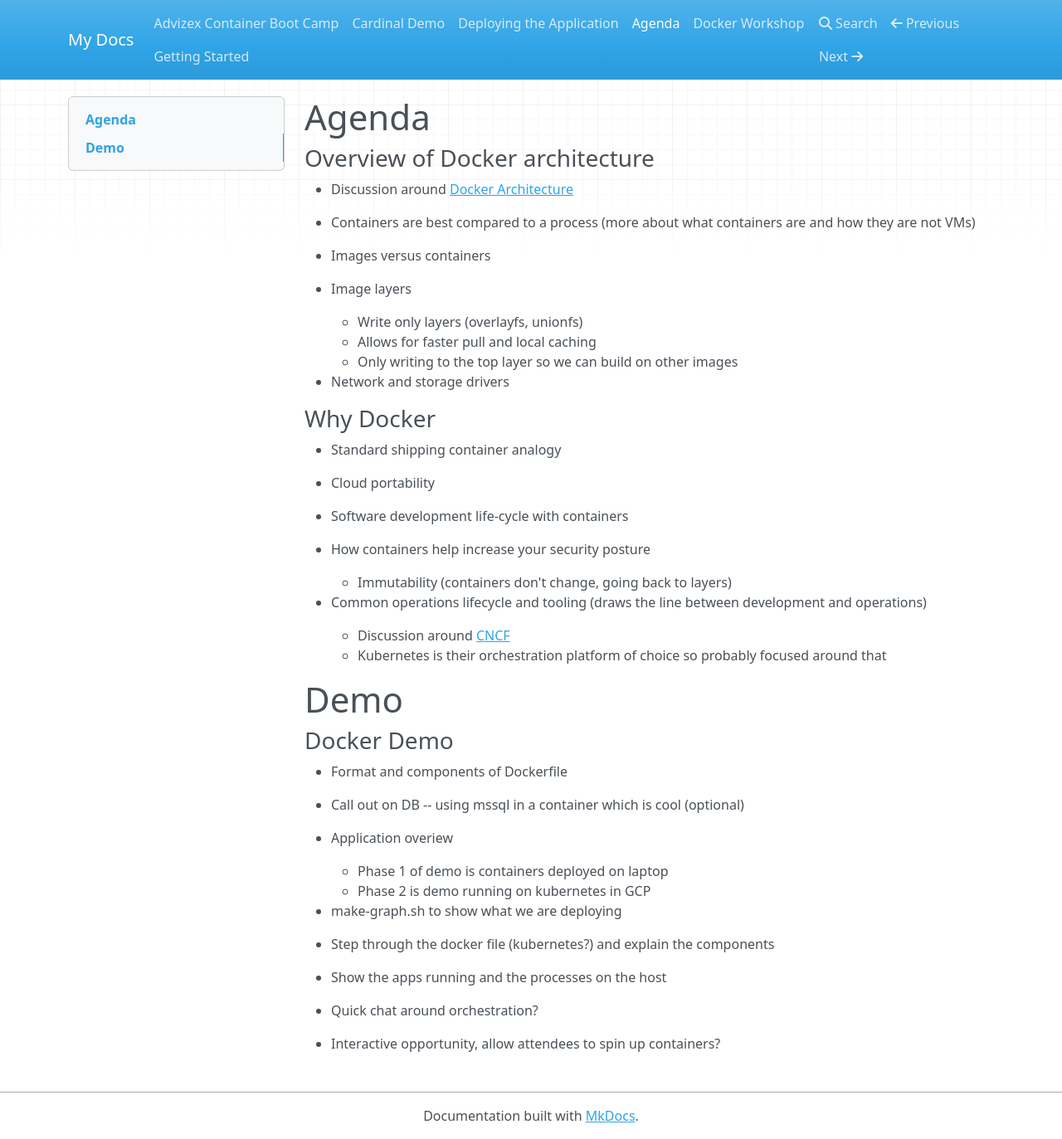
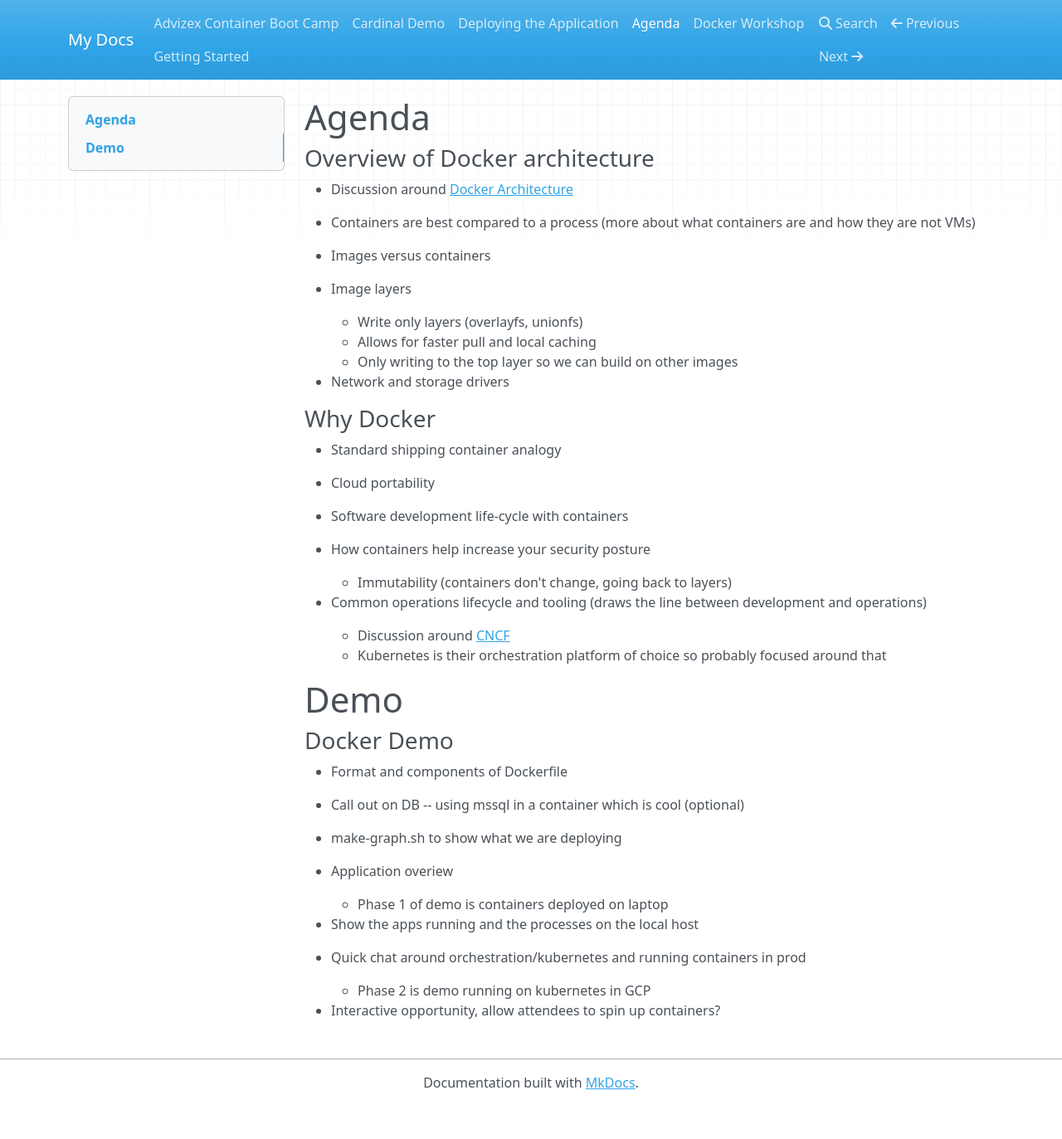
Before and after one commit to advizex/demo, an MkDocs documentation site: the page built from docs/outline.md, in a window 1280 px wide and 1373 px high. Shown: the whole window at 83% size. Built offline with MkDocs 1.6.1, drawn with Linux system fonts in a browser that asks for light colours; nearby versions of some CDN libraries.

Commit message:
touch up outline again

```diff
--- a/docs/outline.md
+++ b/docs/outline.md
@@ -41,17 +41,16 @@
 
 - Call out on DB -- using mssql in a container which is cool (optional)
 
+- make-graph.sh to show what we are deploying
+
 - Application overiew
 
     - Phase 1 of demo is containers deployed on laptop
+
+- Show the apps running and the processes on the local host
+
+- Quick chat around orchestration/kubernetes and running containers in prod
+
     - Phase 2 is demo running on kubernetes in GCP
 
-- make-graph.sh to show what we are deploying
-
-- Step through the docker file (kubernetes?) and explain the components
-
-- Show the apps running and the processes on the host
-
-- Quick chat around orchestration?
-
 - Interactive opportunity, allow attendees to spin up containers?
```
